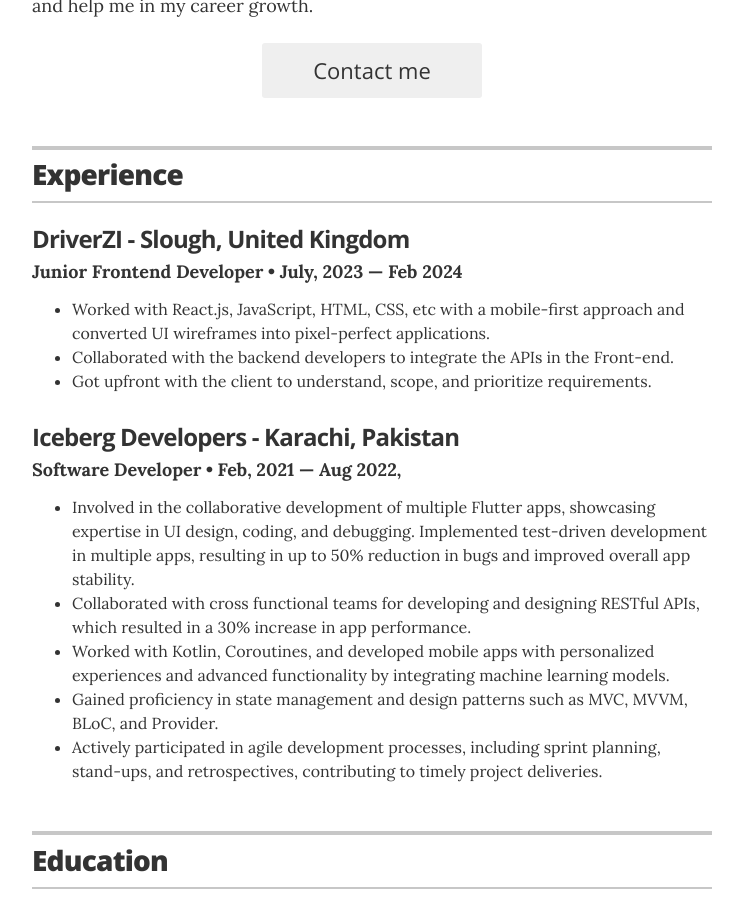
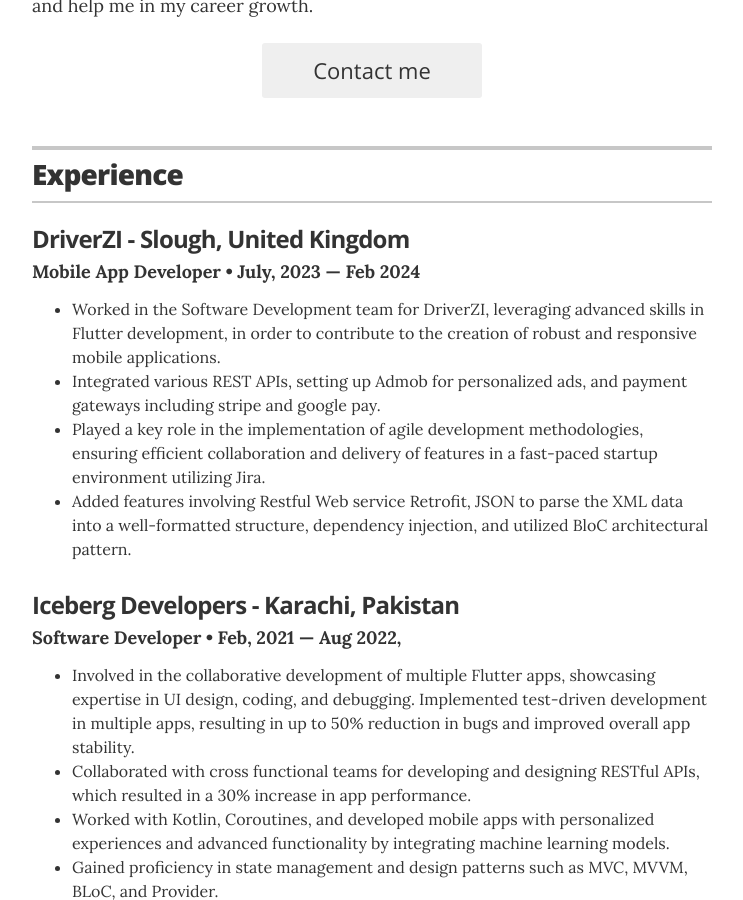
Before and after one commit to umairzafar7152/resume, a Jekyll site: the page built from index.html, in a window 1280 px wide and 900 px high, scrolled down 429 px. Shown: the whole window, without its empty margins (268-1011 px from the left). Built offline with Jekyll 4.4.1, drawn with Linux system fonts in a browser that asks for light colours.

Commit message:
done and final

```diff
--- a/_data/experience.yml
+++ b/_data/experience.yml
@@ -2,9 +2,9 @@
 
 # Director of Digital Stratgy
 - company: DriverZI - Slough, United Kingdom
-  position: Junior Frontend Developer
+  position: Mobile App Developer
   duration: July, 2023 &mdash; Feb 2024
-  summary: <ul class="resume-item-list"><li>Worked with React.js, JavaScript, HTML, CSS, etc with a mobile-first approach and converted UI wireframes into pixel-perfect applications.</li><li>Collaborated with the backend developers to integrate the APIs in the Front-end.</li><li>Got upfront with the client to understand, scope, and prioritize requirements.</li></ul>
+  summary: <ul class="resume-item-list"><li>Worked in the Software Development team for DriverZI, leveraging advanced skills in Flutter development, in order to contribute to the creation of robust and responsive mobile applications.</li><li>Integrated various REST APIs, setting up Admob for personalized ads, and payment gateways including stripe and google pay.</li><li>Played a key role in the implementation of agile development methodologies, ensuring efficient collaboration and delivery of features in a fast-paced startup environment utilizing Jira.</li><li>Added features involving Restful Web service Retrofit, JSON to parse the XML data into a well-formatted structure, dependency injection, and utilized BloC architectural pattern.</li></ul>
 
 # VP of Global Communications
 - company: Iceberg Developers - Karachi, Pakistan
```
